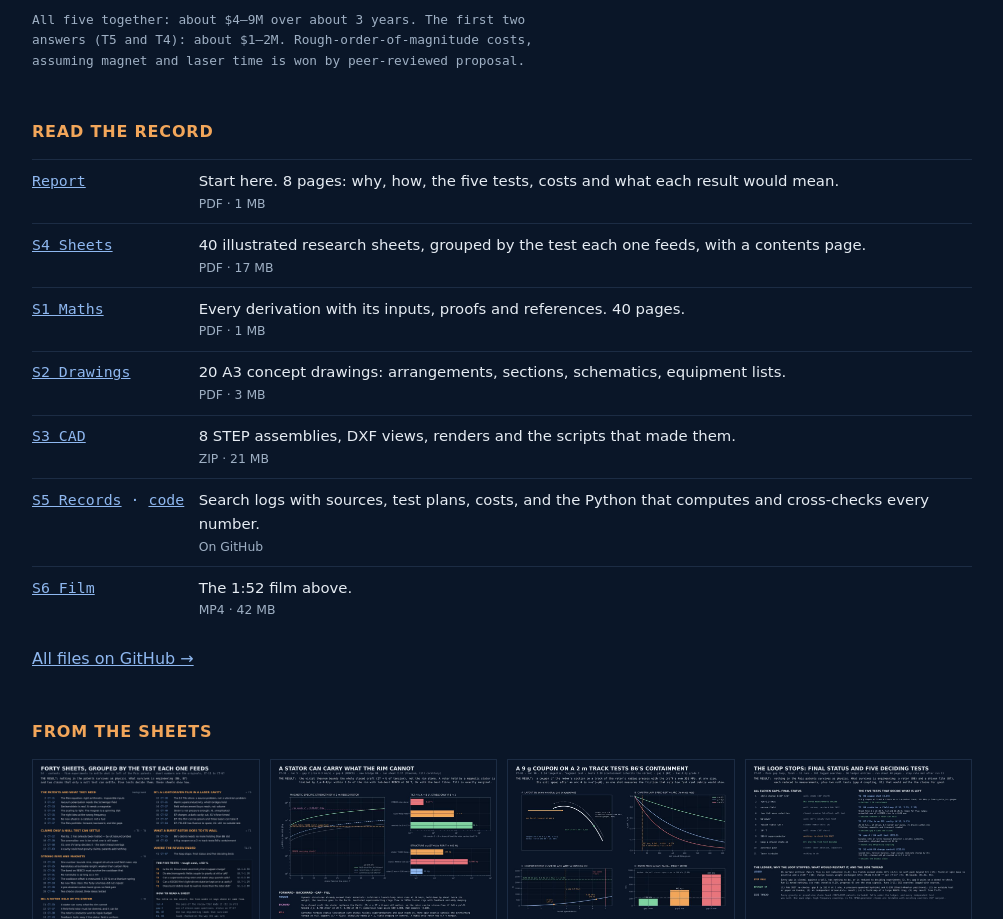
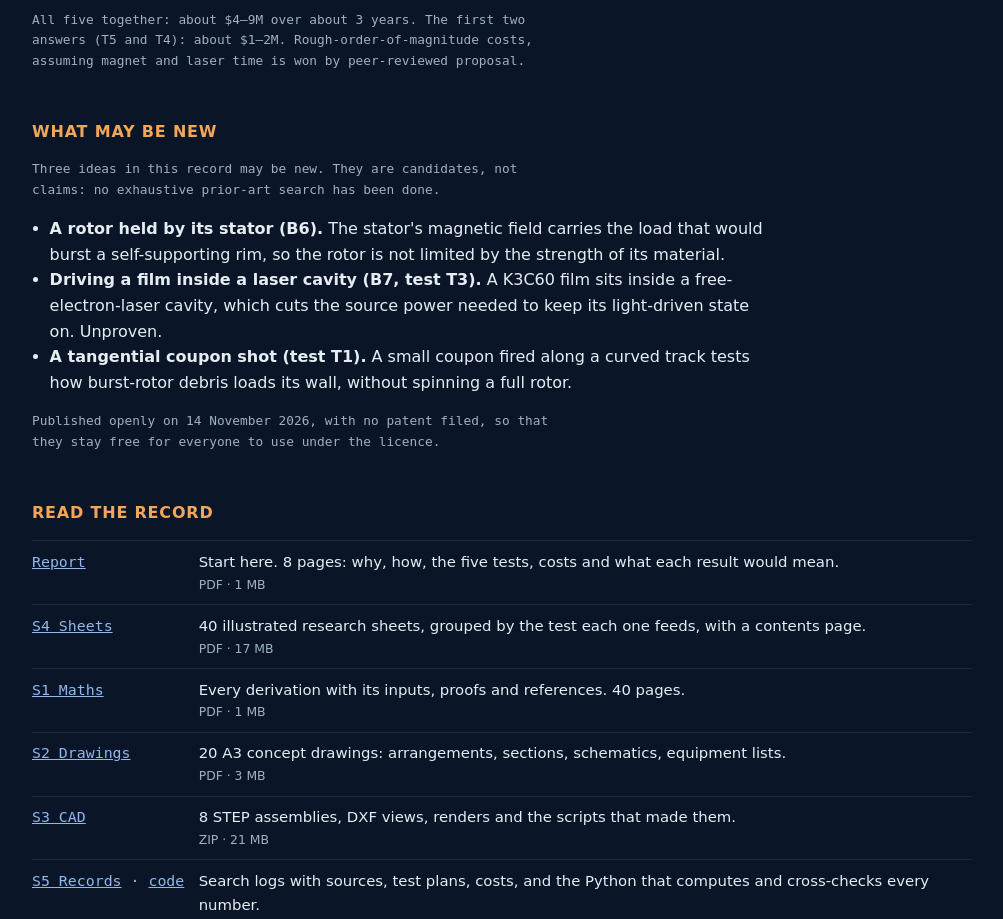
Before and after one commit to spheromax/pais-test-programme, a plain HTML site: page index.html in a window 1280 px wide. Shown: the part 2370-3289 px from the top of the page, without its empty margins (138-1141 px from the left). Drawn offline with Linux system fonts and the light colour scheme.

Commit message:
Add 'What may be new' to README and landing page
Co-Authored-By: Claude Fable 5.2 <noreply@anthropic.com>
Claude-Session: https://claude.ai/code/session_014TZWFzz7miHKnG3tJJhDC5

```diff
--- a/index.html
+++ b/index.html
@@ -91,6 +91,17 @@ Your browser can't play this video. <a href="film/PTP_film_v1.0.mp4">Download th
 <p class="note">All five together: about $4–9M over about 3 years. The first two answers (T5 and T4): about $1–2M. Rough-order-of-magnitude costs, assuming magnet and laser time is won by peer-reviewed proposal.</p>
 </section>
 
+<section aria-labelledby="h-new">
+<h2 id="h-new">What may be new</h2>
+<p class="note">Three ideas in this record may be new. They are candidates, not claims: no exhaustive prior-art search has been done.</p>
+<ul class="plain">
+<li><b>A rotor held by its stator (B6).</b> The stator's magnetic field carries the load that would burst a self-supporting rim, so the rotor is not limited by the strength of its material.</li>
+<li><b>Driving a film inside a laser cavity (B7, test T3).</b> A K3C60 film sits inside a free-electron-laser cavity, which cuts the source power needed to keep its light-driven state on. Unproven.</li>
+<li><b>A tangential coupon shot (test T1).</b> A small coupon fired along a curved track tests how burst-rotor debris loads its wall, without spinning a full rotor.</li>
+</ul>
+<p class="note">Published openly on 14 November 2026, with no patent filed, so that they stay free for everyone to use under the licence.</p>
+</section>
+
 <section aria-labelledby="h-files">
 <h2 id="h-files">Read the record</h2>
 <table class="files">
```
Also changed, not shown: 1 other file.
